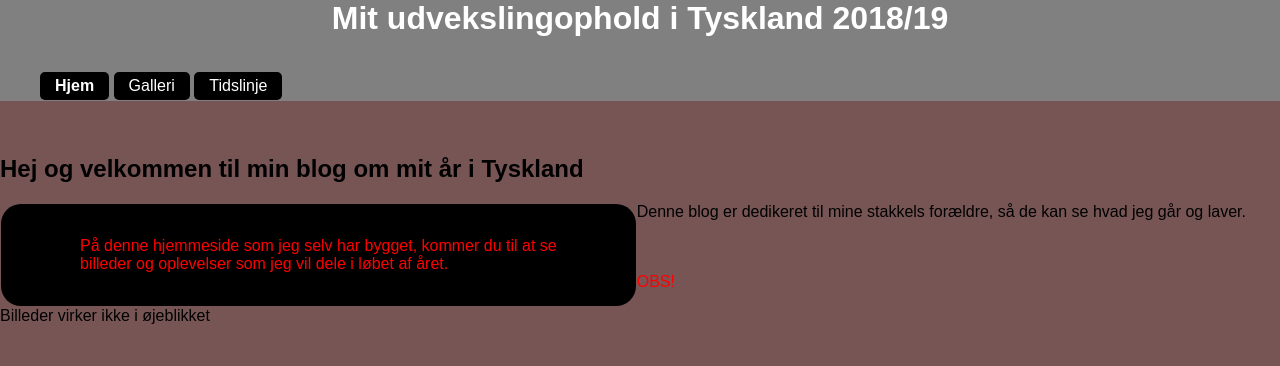
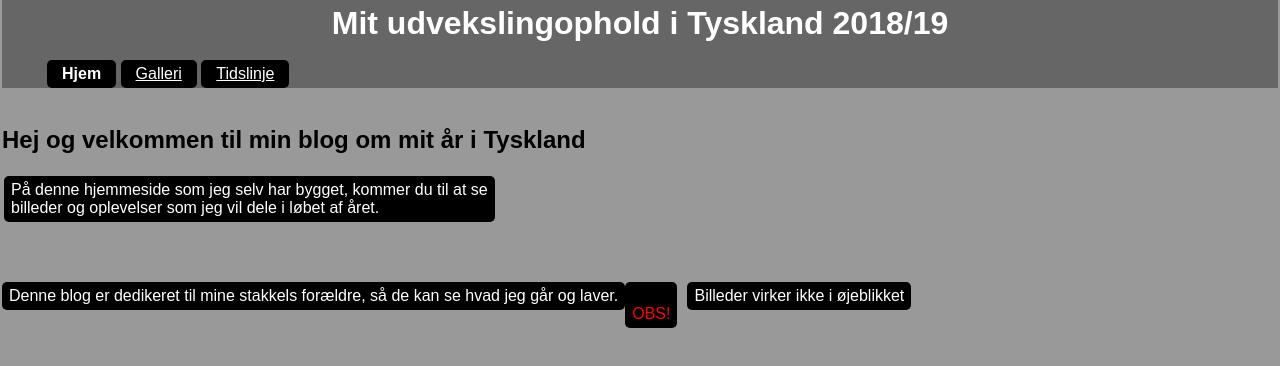
Before and after one commit to Prindeon/Prindeon.github.io, a plain HTML site: page index.html in a window 1280 px wide. Drawn offline with Linux system fonts and the light colour scheme.

Commit message:
Revert "update 5.2"
This reverts commit 93f43d1997691d7bf5d96fb8356b9a479ece2fed.

```diff
--- a/styles/main.css
+++ b/styles/main.css
@@ -1,41 +1,93 @@
 body {
-	background: #755;
+	background:#999;
 	font-family: sans-serif;
-	margin: 0;
+	background-repeat: no-repeat;
+	margin:0px 2px;
 }
 
 header {
-	background-color: grey;
+	background-color:#666;
 	margin: 0;
+	padding: 5px 5px 0px 5px
 }
 
 header h1 {
-	color: white;
-	margin: 0;
-	display: inline-block;
+	color:#fff;
+	margin:0;
+	display: inline;
 }
 
-ul li {
-	display: inline-block;
-	padding: 5px 15px;
-	margin: 1px 0px;
+h3 {
+	clear: both;
+}
+
+h5 {
+	font-size: 160%;
+	background-color:black;
+	color:red;
+	padding:20px;
+	margin:10px;
+}
+ul {
+	display:inline;
+}
+
+
+
+header ul li {
+	display:inline-block;
+	padding:5px 15px;
+	margin: 0px;
+	border-radius: 5px;
 	color: white;
 	background-color: black;
-	border: 2px;
-	border-radius: 5px;
+	list-style-type: none;
 }
 
 ul li a {
 	color: white;
-	text-decoration-line: none;
+}
+
+p {
+	color:white;
+	padding:5px 7px;
+	border:2px;
+	border-radius:5px;
+	background:#000;
+	float:left;
+	margin:0px 10px 0px 0px;
 }
 
 .col {
-	color: red;
-	background-color: black;
-	padding: 33px 79px;
-	margin: 1px;
+	color:white;
+	padding:5px 7px;
+	border:2px;
+	border-radius:5px;
+	background:#000;
+	margin:2px 2px 60px 2px;
+	float:left;
+}
+
+#dedicated {
+	color:white;
+	padding:5px 7px;
+	border:2px;
+	border-radius:5px;
+	background:#000;
 	float: left;
-	border: 5px;
-	border-radius: 20px;
+	clear:left;
 }
+
+.tidslinje {
+		background-color:#666;
+
+}
+h4 {
+	font-family: 'Slabo 27px', serif;
+	font-size:105%;
+}
+
+div p {
+	padding: 10px;
+	margin: 2px;
+}
```
